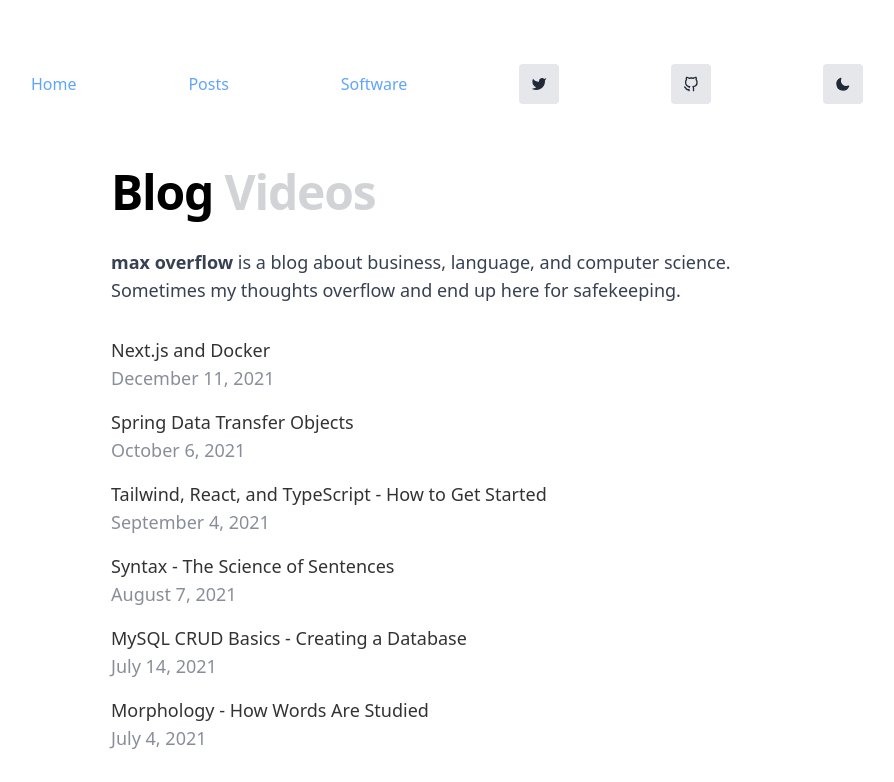
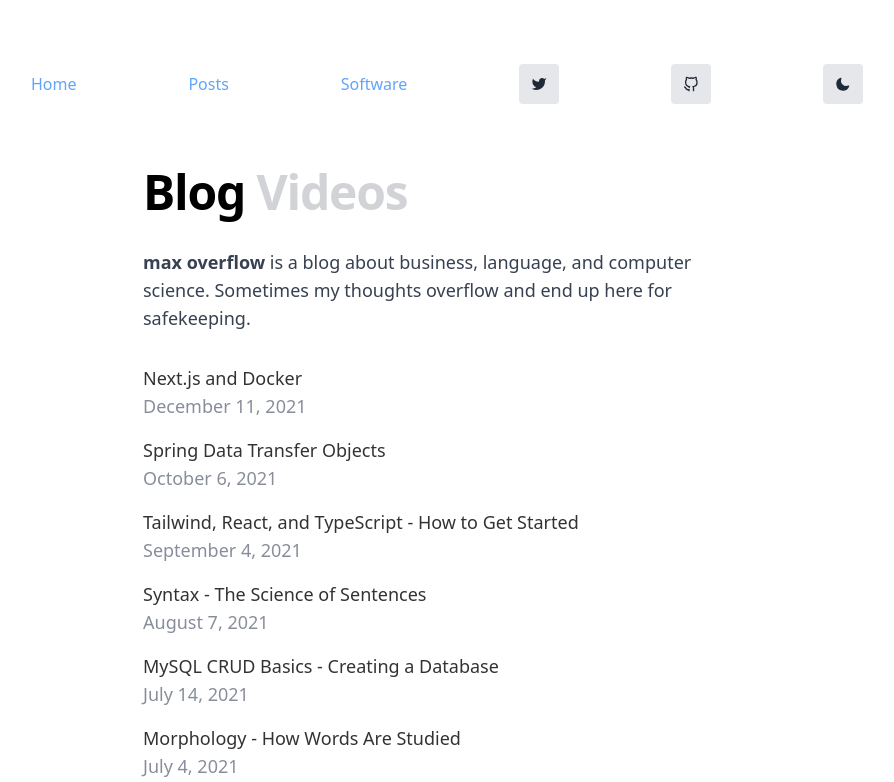
Before and after one commit to maxdemaio/max-nextjs, a Next.js app: page /posts in a window 1280 px wide. Shown: the top 782 px of the page, without its empty margins (193-1087 px from the left). Built offline with nearby package versions, Linux system fonts and the light colour scheme.

Commit message:
move container logic to container only

```diff
--- a/components/Container.js
+++ b/components/Container.js
@@ -110,7 +110,7 @@ export default function Container(props) {
                     )}
                 </button>
             </nav>
-            <main className="text-lg flex flex-col justify-center px-8">
+            <main className="text-lg flex flex-col justify-center items-start px-8 max-w-2xl mx-auto mb-16">
                 {children}
             </main>
         </div>
--- a/pages/posts/index.js
+++ b/pages/posts/index.js
@@ -12,7 +12,6 @@ export default function PostHome({ allPostsData }) {
 
     return (
         <Container title="Posts | Blog – Max DeMaio">
-        <div className="text-lg flex flex-col justify-center items-start max-w-2xl mx-auto mb-16">
             <h1 className="my-h1">
                 Blog{' '}
                 <Link href="/videos" >
@@ -64,7 +63,6 @@ export default function PostHome({ allPostsData }) {
                 <hr className="w-full border-1 border-gray-200 dark:border-gray-800 mt-8 mb-8" />
                 <CcName></CcName>
             </footer>
-        </div>
         </Container>
     );
 }
```
